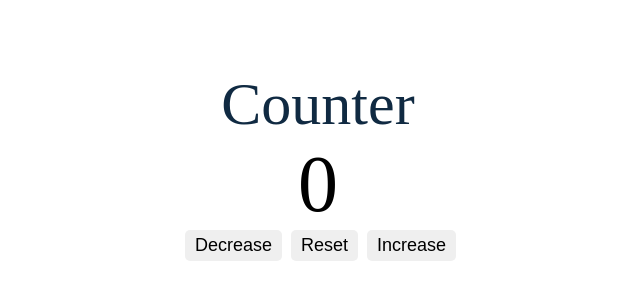
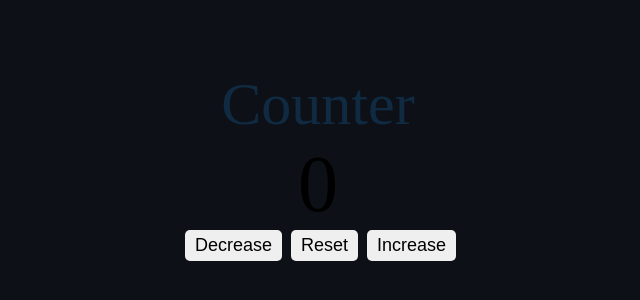
Before and after one commit to sidharthtripathi/counter, a plain HTML site: page index.html in a window 1280 px wide. Shown: the part 250-550 px from the top of the page, without its empty margins (322-962 px from the left). Drawn offline with Linux system fonts and the light colour scheme.

Commit message:
changed background color for body

```diff
--- a/style.css
+++ b/style.css
@@ -1,6 +1,9 @@
 *{
   margin:0px;
   padding:0px;
+}
+body{
+  background-color: #0D1117;
 }
 #container{
   margin-top: 40vh;
```
